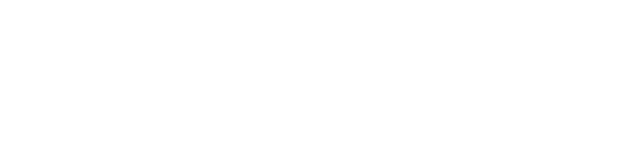
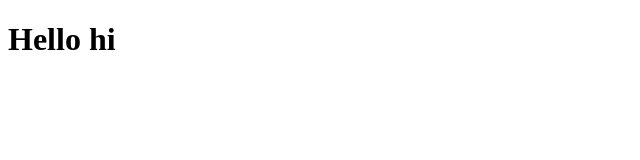
Before and after one commit to Rajkumar011111/Rajkumar011, a plain HTML site: page index.html in a window 1280 px wide. Shown: the whole page, without its empty margins (0-640 px from the left). Drawn offline with Linux system fonts and the light colour scheme.

Commit message:
Update index.html

```diff
--- a/index.html
+++ b/index.html
@@ -6,6 +6,6 @@
     <title>Raj app</title>
 </head>
 <body>
-
+    <h1>Hello hi</h1>
 </body>
 </html>
```
